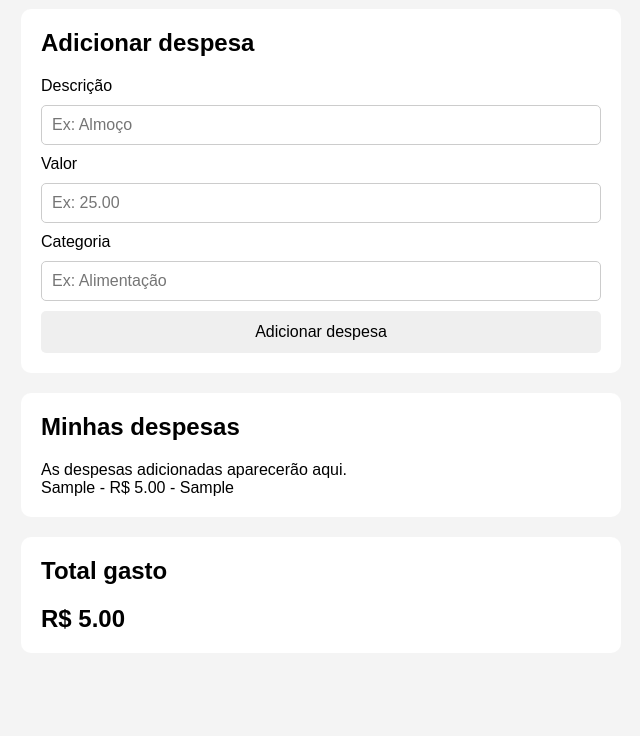
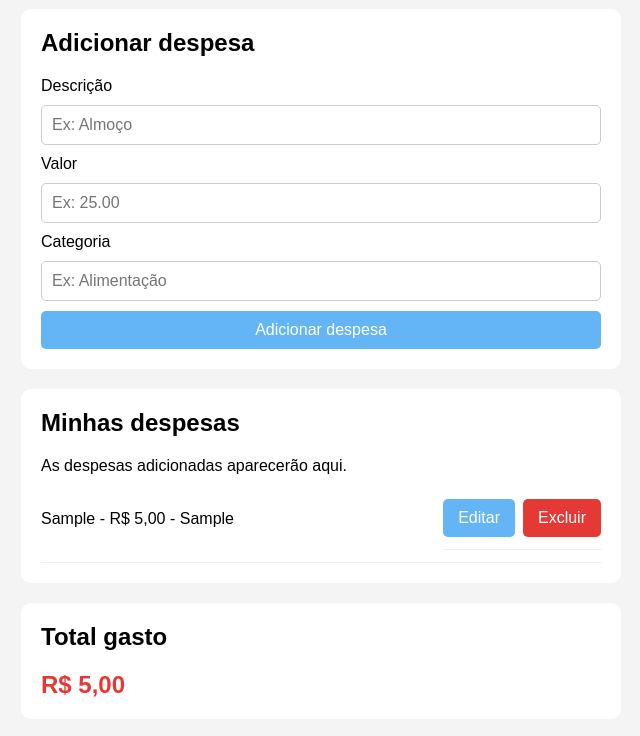
Before and after one commit to fabianskithiago/meu-controle-de-gastos, a plain HTML site: page index.html in a window 1280 px wide. Both pictures are taken after typing "Sample", "5", "Sample" into the empty fields and a click on the button "Adicionar despesa". Shown: the part 98-834 px from the top of the page, without its empty margins (319-959 px from the left). Before the commit the page ends 811 px from the top, so only its background shows below. Drawn offline with Linux system fonts and the light colour scheme.

Commit message:
Atualizações no CSS e JavaScript

```diff
--- a/script.js
+++ b/script.js
@@ -8,6 +8,13 @@ const totalGasto = document.querySelector(".total p");
 
 let despesas = [];
 let total = 0;
+
+function formatarMoeda(valor) {
+    return valor.toLocaleString("pt-BR", {
+        style: "currency",
+        currency: "BRL"
+    });
+}
 
 formulario.addEventListener("submit", function(event) {
     event.preventDefault();
@@ -31,14 +38,104 @@ formulario.addEventListener("submit", function(event) {
 
     total += valor;
 
-    const novaDespesa = document.createElement("p");
+    mostrarDespesa(despesa);
 
-    novaDespesa.textContent =
-        `${descricao} - R$ ${valor.toFixed(2)} - ${categoria}`;
-
-    listaDespesas.appendChild(novaDespesa);
-
-    totalGasto.textContent = `R$ ${total.toFixed(2)}`;
+    atualizarTotal();
 
     formulario.reset();
 });
+
+function mostrarDespesa(despesa) {
+    const novaDespesa = document.createElement("div");
+
+    const informacoes = document.createElement("span");
+
+    informacoes.textContent =
+        `${despesa.descricao} - ${formatarMoeda(despesa.valor)} - ${despesa.categoria}`;
+
+    const areaBotoes = document.createElement("div");
+
+    const botaoEditar = document.createElement("button");
+
+    botaoEditar.textContent = "Editar";
+
+    botaoEditar.addEventListener("click", function() {
+        const novaDescricao = prompt(
+            "Digite a nova descrição:",
+            despesa.descricao
+        );
+
+        const novoValor = prompt(
+            "Digite o novo valor:",
+            despesa.valor
+        );
+
+        const novaCategoria = prompt(
+            "Digite a nova categoria:",
+            despesa.categoria
+        );
+
+        if (
+            novaDescricao === null ||
+            novoValor === null ||
+            novaCategoria === null
+        ) {
+            return;
+        }
+
+        const valorNumerico = Number(novoValor);
+
+        if (
+            novaDescricao.trim() === "" ||
+            isNaN(valorNumerico) ||
+            valorNumerico <= 0 ||
+            novaCategoria.trim() === ""
+        ) {
+            alert("Preencha todos os campos corretamente.");
+            return;
+        }
+
+        total -= despesa.valor;
+
+        despesa.descricao = novaDescricao;
+        despesa.valor = valorNumerico;
+        despesa.categoria = novaCategoria;
+
+        total += despesa.valor;
+
+        informacoes.textContent =
+            `${despesa.descricao} - ${formatarMoeda(despesa.valor)} - ${despesa.categoria}`;
+
+        atualizarTotal();
+    });
+
+    const botaoExcluir = document.createElement("button");
+
+    botaoExcluir.textContent = "Excluir";
+
+    botaoExcluir.addEventListener("click", function() {
+        const confirmar = confirm(
+            "Tem certeza que deseja excluir esta despesa?"
+        );
+
+        if (confirmar) {
+            novaDespesa.remove();
+
+            total -= despesa.valor;
+
+            atualizarTotal();
+        }
+    });
+
+    areaBotoes.appendChild(botaoEditar);
+    areaBotoes.appendChild(botaoExcluir);
+
+    novaDespesa.appendChild(informacoes);
+    novaDespesa.appendChild(areaBotoes);
+
+    listaDespesas.appendChild(novaDespesa);
+}
+
+function atualizarTotal() {
+    totalGasto.textContent = formatarMoeda(total);
+}
--- a/style.css
+++ b/style.css
@@ -45,14 +45,65 @@ font-size: 16px;
 }
 
 button {
-padding: 12px;
+    padding: 10px 15px;
     border: none;
     border-radius: 5px;
     cursor: pointer;
     font-size: 16px;
 }
 
+/* Botão de adicionar despesa */
+form button {
+    background-color: #64b5f6;
+    color: white;
+}
+
+/* Lista de despesas */
+.despesas div {
+    display: flex;
+    align-items: center;
+    justify-content: space-between;
+    gap: 20px;
+    padding: 12px 0;
+    border-bottom: 1px solid #eee;
+}
+
+/* Botão de excluir */
+.despesas div button {
+    background-color: #e53935;
+    color: white;
+    flex-shrink: 0;
+}
+
+/* Total */
 .total p {
     font-size: 24px;
     font-weight: bold;
+    color: #e53935;
 }
+
+.despesas div {
+    display: flex;
+    align-items: center;
+    justify-content: space-between;
+    gap: 20px;
+    padding: 12px 0;
+    border-bottom: 1px solid #eee;
+}
+
+.despesas div > div {
+    display: flex;
+    gap: 8px;
+}
+
+.despesas div button {
+    color: white;
+}
+
+.despesas div button:first-child {
+    background-color: #64b5f6;
+}
+
+.despesas div button:last-child {
+    background-color: #e53935;
+}
```
Lines whose indentation alone changed are shown as unchanged.
